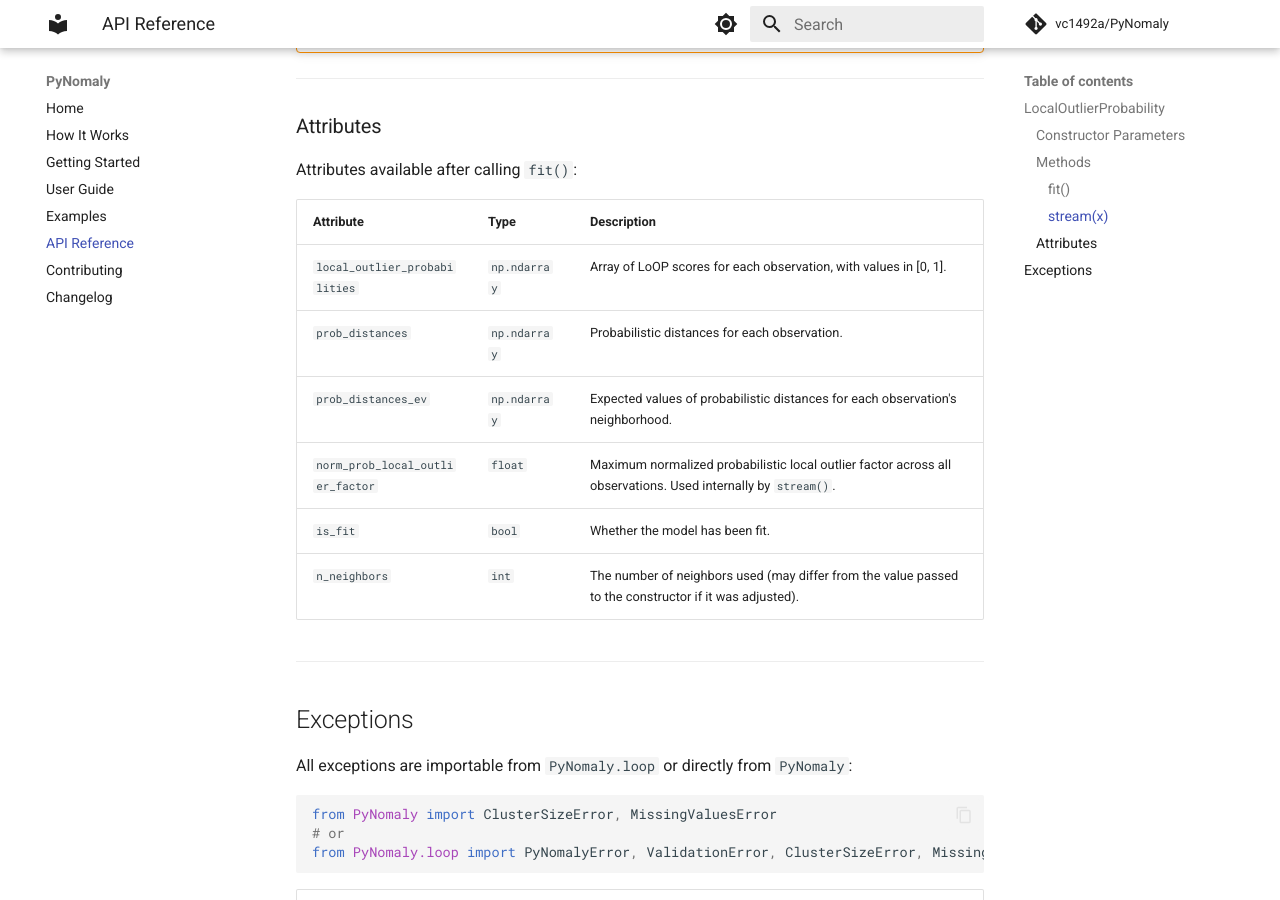
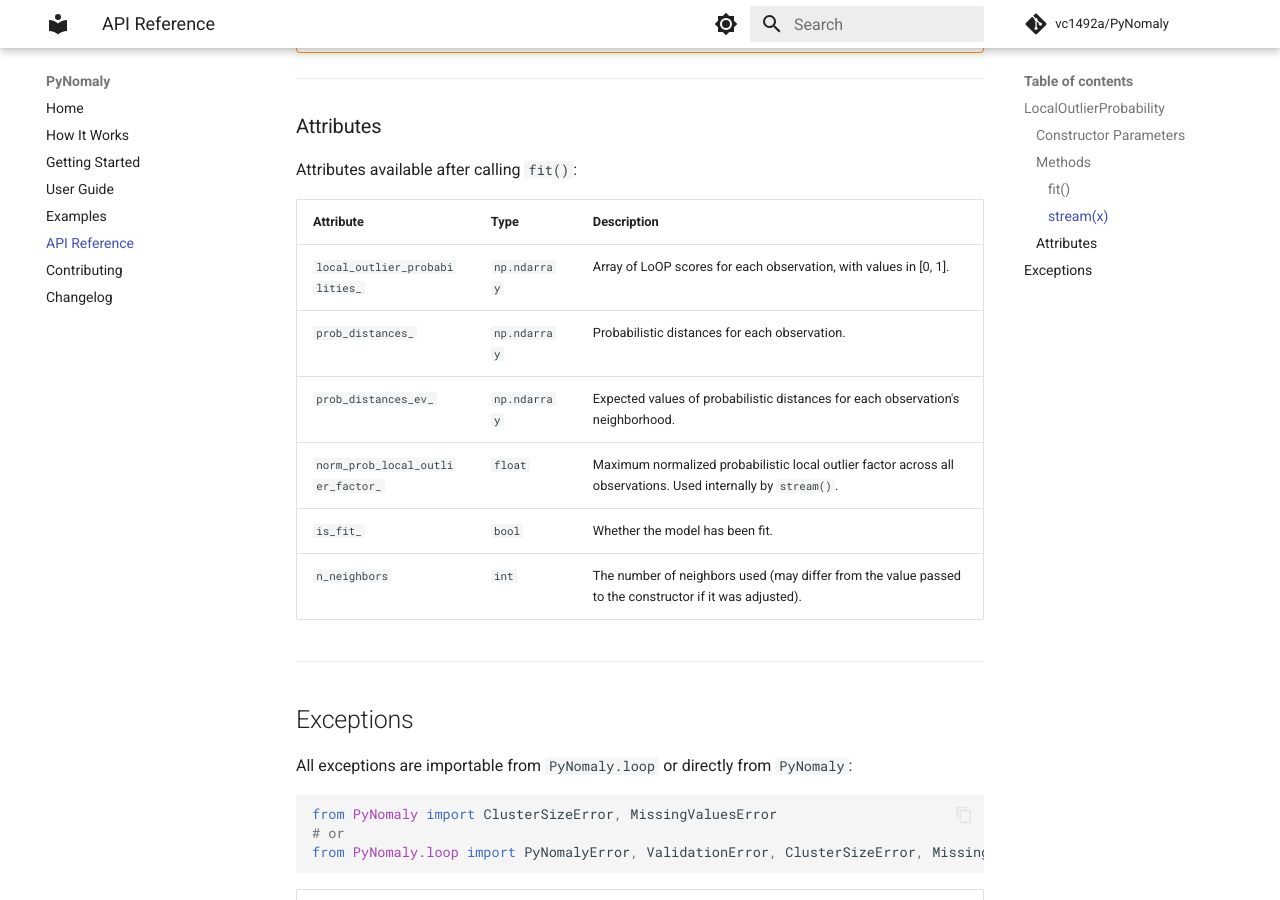
Before and after one commit to vc1492a/PyNomaly, an MkDocs documentation site: the page built from docs/api.md, in a window 1280 px wide and 900 px high, scrolled down 2531 px. Built offline with MkDocs 1.6.1 and Material for MkDocs 9.7.7, drawn with Linux system fonts in a browser that asks for light colours; comment, search, counter and statistics services are not loaded; some of the changed text lies outside the part shown.

```diff
--- a/docs/api.md
+++ b/docs/api.md
@@ -47,7 +47,7 @@ clf.fit() -> LocalOutlierProbability
 
 Calculates the Local Outlier Probability for each observation in the input data.
 
-**Returns**: `self` -- the fitted model instance. Access scores via `clf.local_outlier_probabilities`.
+**Returns**: `self` -- the fitted model instance. Access scores via `clf.local_outlier_probabilities_`.
 
 **Raises**:
 
@@ -83,11 +83,11 @@ Attributes available after calling `fit()`:
 
 | Attribute | Type | Description |
 |---|---|---|
-| `local_outlier_probabilities` | `np.ndarray` | Array of LoOP scores for each observation, with values in [0, 1]. |
-| `prob_distances` | `np.ndarray` | Probabilistic distances for each observation. |
-| `prob_distances_ev` | `np.ndarray` | Expected values of probabilistic distances for each observation's neighborhood. |
-| `norm_prob_local_outlier_factor` | `float` | Maximum normalized probabilistic local outlier factor across all observations. Used internally by `stream()`. |
-| `is_fit` | `bool` | Whether the model has been fit. |
+| `local_outlier_probabilities_` | `np.ndarray` | Array of LoOP scores for each observation, with values in [0, 1]. |
+| `prob_distances_` | `np.ndarray` | Probabilistic distances for each observation. |
+| `prob_distances_ev_` | `np.ndarray` | Expected values of probabilistic distances for each observation's neighborhood. |
+| `norm_prob_local_outlier_factor_` | `float` | Maximum normalized probabilistic local outlier factor across all observations. Used internally by `stream()`. |
+| `is_fit_` | `bool` | Whether the model has been fit. |
 | `n_neighbors` | `int` | The number of neighbors used (may differ from the value passed to the constructor if it was adjusted). |
 
 ---
```
